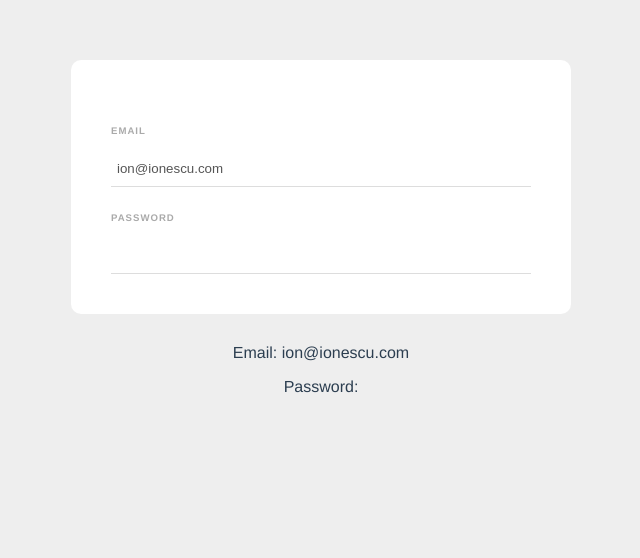
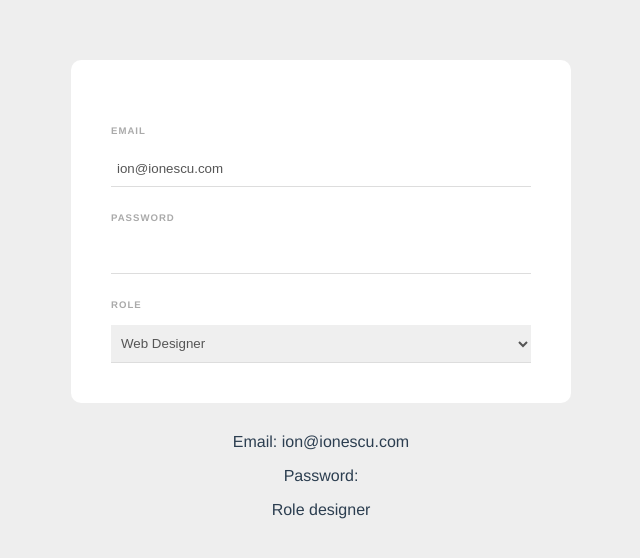
Before and after one commit to adiLazea1/vue_web_form, a Vue app: page / in a window 1280 px wide. Shown: the top 558 px of the page, without its empty margins (319-959 px from the left). Built offline with nearby package versions, Linux system fonts and the light colour scheme.

Commit message:
Select Fields

```diff
--- a/src/components/SignupForm.vue
+++ b/src/components/SignupForm.vue
@@ -5,10 +5,17 @@
 
         <label>Password</label>
         <input type="password" v-model="password" required>
+
+        <label>Role</label>
+        <select v-model="role">
+            <option value="developer" >Web Developer</option>
+            <option value="designer">Web Designer</option>
+        </select>
     </form>
 
     <p>Email: {{email}}</p>
     <p>Password: {{password}}</p>
+    <p>Role {{role}}</p>
 </template>
 
 <script>
@@ -17,6 +24,7 @@ export default {
         return {
             email: 'ion@ionescu.com',
             password: '',
+            role: 'designer',
         }
     }
 
@@ -43,7 +51,7 @@ export default {
         font-weight: bold;
     }
 
-    input {
+    input, select {
         display: block;
         padding: 10px 6px;
         width: 100%;
```
